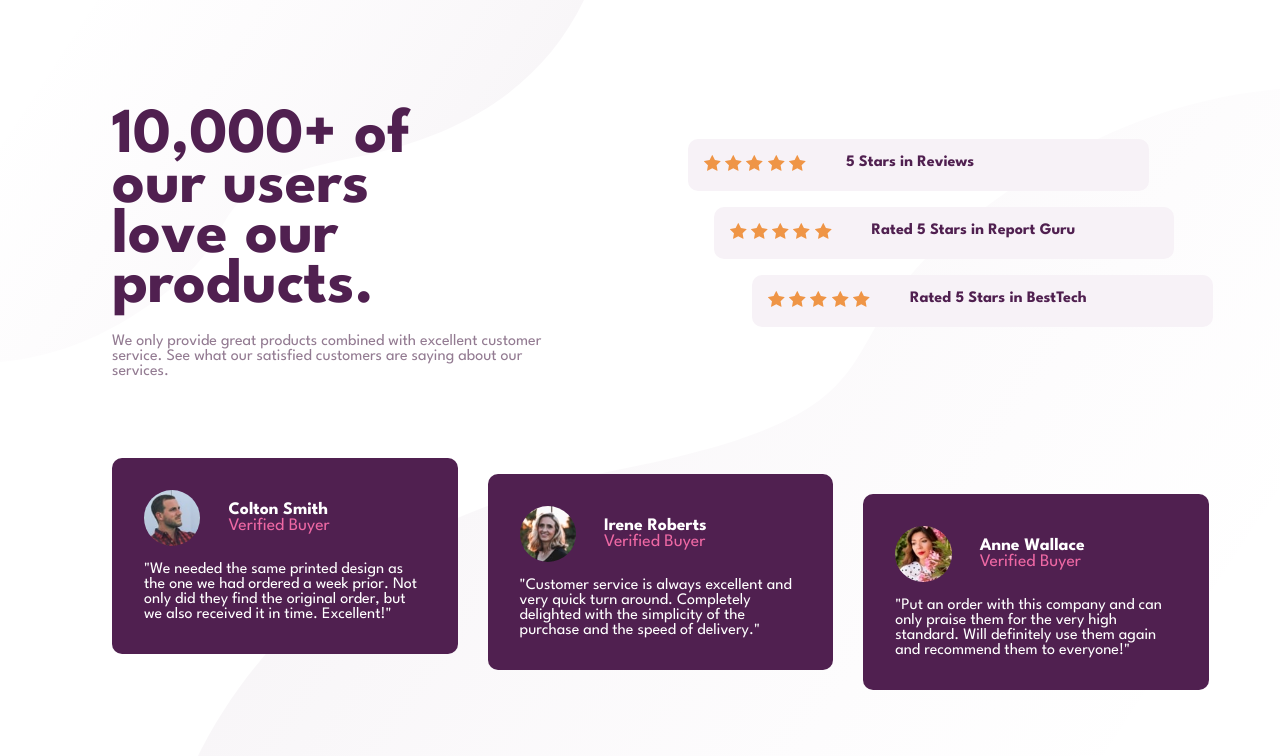
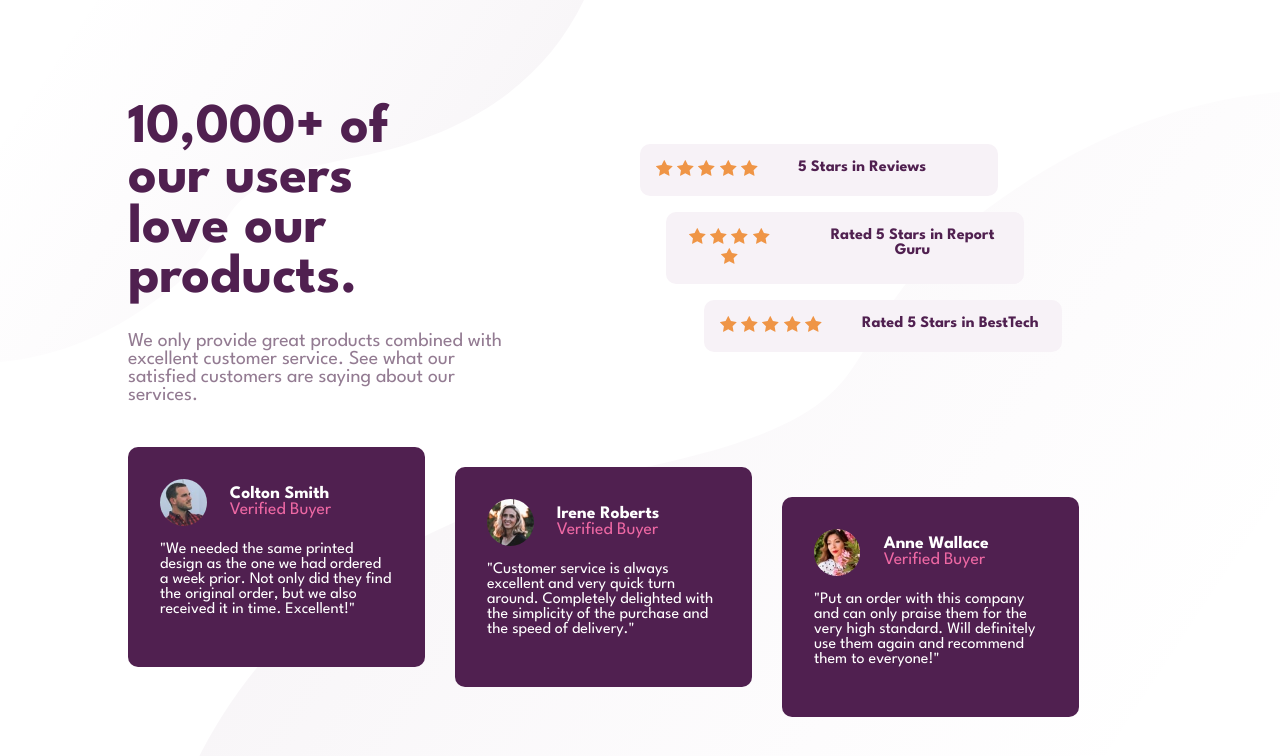
Before and after one commit to Gloryjaw/Social-Proof-Section, a plain HTML site: page index.html in a window 1280 px wide. Drawn offline with Linux system fonts and the light colour scheme.

Commit message:
Improved css

```diff
--- a/style.css
+++ b/style.css
@@ -39,7 +39,7 @@ h1 {
   color: var(--d-magenta);
   font-size: 2rem;
   text-align: center;
-  width: 70%;
+  width: 78%;
   margin: auto;
   margin-top: 1em;
   line-height: 30px;
@@ -58,6 +58,7 @@ h1 {
   margin-top: 1em;
   padding: 0.8em 0;
   border-radius: 10px;
+
 }
 .ratings div{
   font-weight: 700;
@@ -120,7 +121,7 @@ h1 {
 
  }
  .ratings{
-  width: 80%;
+  width: 70%;
 
  }
  .r2{
@@ -145,12 +146,16 @@ h1 {
     background-image: url(./images/bg-pattern-top-desktop.svg),url(./images/bg-pattern-bottom-desktop.svg);
   }
   main{
-    margin: 3em 7em;
+    width: 80%;
+    margin: 3em auto;
     max-width: none;
   }
   h1{
-    font-size: 4rem;
+    font-size: 3.5rem;
     line-height: 50px;
+  }
+  .review-section__top p{
+    font-size: 1.23rem;
   }
   .ratings{
     display: flex;
@@ -159,15 +164,22 @@ h1 {
 
   }
   .review-section__bottom{
+
     align-items: flex-start;
-    margin-top: 2em;
+    margin-top: 1em;
+  }
+
+  .user{
+    width: 29%;
+    margin: 0;
+    height: 220px;
 
   }
   .irene-section{
-    margin-top: 40px;
+    margin-top: 20px;
   }
   .anne-section{
-    margin-top: 60px;
+    margin-top: 50px;
   }
 
 
```
